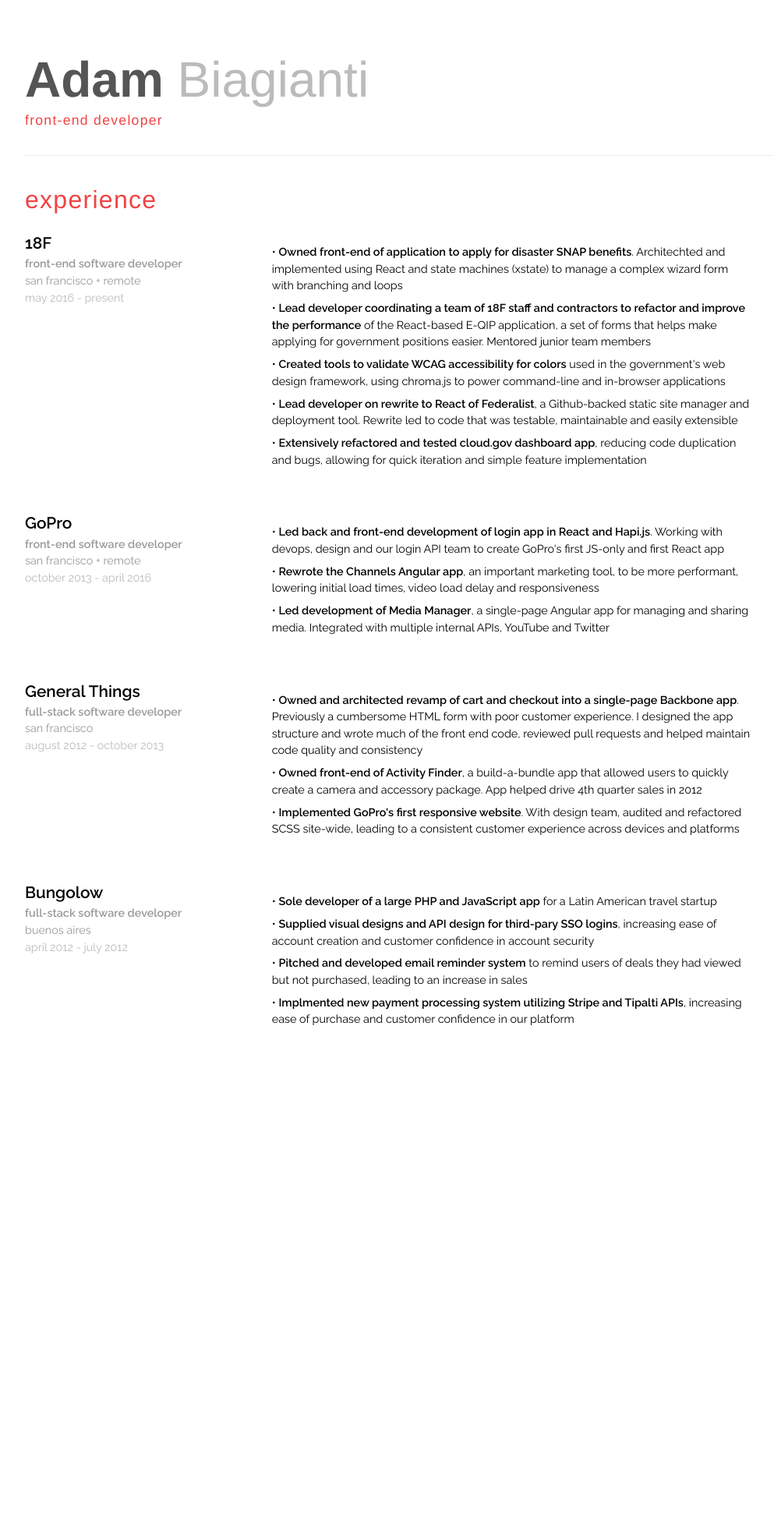
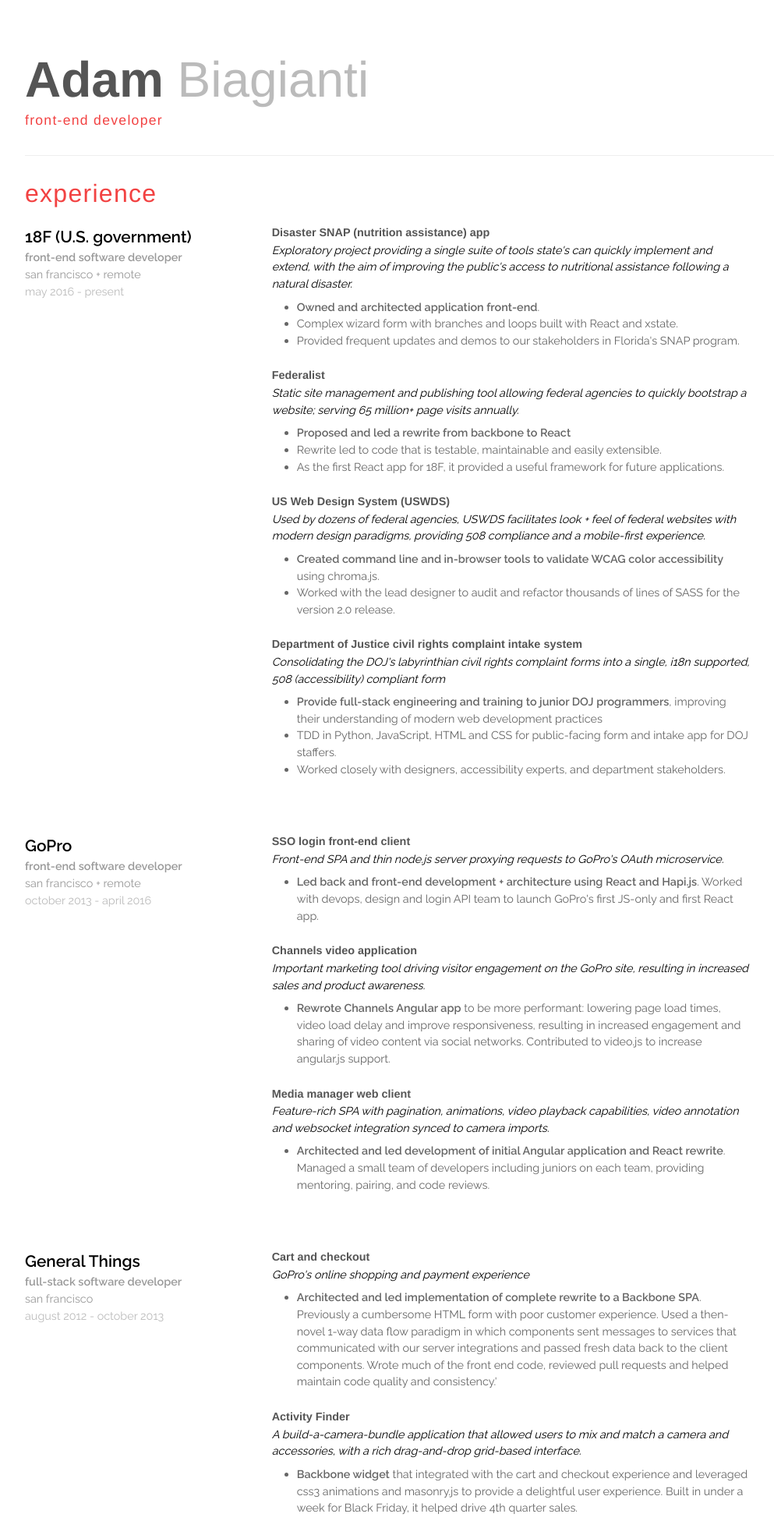
Before and after one commit to el-mapache/resume, a Jekyll site: the page built from index.html, in a window 1280 px wide. Shown: the whole page at 78% size, without its empty margins (96-1089 px from the left). Built offline with Jekyll 4.4.1, drawn with Linux system fonts in a browser that asks for light colours; before the commit the page ends 1325 px from its top, so only the background shows below that.

Commit message:
Updating layout and experience content

```diff
--- a/_data/experience.yml
+++ b/_data/experience.yml
@@ -1,46 +1,72 @@
-- job: 18F
+- job: 18F (U.S. government)
   location: san francisco + remote
   dates: may 2016 - present
   title: front-end software developer
-  skills: javascript, ruby on rails, html, css
-  hilites: [
-    '<b>Owned front-end of application to apply for disaster SNAP benefits</b>. Architechted and implemented using React and state machines (xstate) to manage a complex wizard form with branching and loops',
-    '<b>Lead developer coordinating a team of 18F staff and contractors to refactor and improve the performance</b> of the React-based E-QIP application, a set of forms that helps make applying for government positions easier. Mentored junior team members',
-    "<b>Created tools to validate WCAG accessibility for colors</b> used in the government's web design framework, using chroma.js to power command-line and in-browser applications",
-    '<b>Lead developer on rewrite to React of Federalist</b>, a Github-backed static site manager and deployment tool. Rewrite led to code that was testable, maintainable and easily extensible',
-    '<b>Extensively refactored and tested cloud.gov dashboard app</b>, reducing code duplication and bugs, allowing for quick iteration and simple feature implementation',
-  ]
+  skills: javascript, html, css, ruby on rails, python, docker
+  hilites:
+    - summary:
+        title: Disaster SNAP (nutrition assistance) app
+        statement: Exploratory project providing a single suite of tools state's can quickly implement and extend, with the aim of improving the public's access to nutritional assistance following a natural disaster.
+      duties: [
+        "<b>Owned and architected application front-end</b>.",
+        "Complex wizard form with branches and loops built with React and xstate.",
+        "Provided frequent updates and demos to our stakeholders in Florida's SNAP program."
+      ]
+    - summary:
+        title: Federalist
+        statement: "Static site management and publishing tool allowing federal agencies to quickly bootstrap a website; serving 65 million+ page visits annually."
+      duties: [
+        "<b>Proposed and led a rewrite from backbone to React</b>",
+        "Rewrite led to code that is testable, maintainable and easily extensible.",
+        "As the first React app for 18F, it provided a useful framework for future applications."
+      ]
+    - summary:
+        title: US Web Design System (USWDS)
+        statement: Used by dozens of federal agencies, USWDS facilitates look + feel of federal websites with modern design paradigms, providing 508 compliance and a mobile-first experience.
+      duties: [
+        "<b>Created command line and in-browser tools to validate WCAG color accessibility</b> using chroma.js.",
+        "Worked with the lead designer to audit and refactor thousands of lines of SASS for the version 2.0 release."
+      ]
+    - summary:
+        title:  Department of Justice civil rights complaint intake system
+        statement: Consolidating the DOJ's labyrinthian civil rights complaint forms into a single, i18n supported, 508 (accessibility) compliant form
+      duties: [
+        "<b>Provide full-stack engineering and training to junior DOJ programmers</b>, improving their understanding of modern web development practices",
+        "TDD in Python, JavaScript, HTML and CSS for public-facing form and intake app for DOJ staffers.",
+        "Worked closely with designers, accessibility experts, and department stakeholders."
+      ]
+
 
 - job: GoPro
   location: san francisco + remote
   dates: october 2013 - april 2016
   title: front-end software developer
-  skills: javascript, ruby on rails, html, css
-  hilites: [
-    '<b>Led back and front-end development of login app in React and Hapi.js</b>. Working with devops, design and our login API team to create GoPro''s first JS-only and first React app',
-    '<b>Rewrote the Channels Angular app</b>, an important marketing tool, to be more performant, lowering initial load times, video load delay and responsiveness',
-    '<b>Led development of Media Manager</b>, a single-page Angular app for managing and sharing media. Integrated with multiple internal APIs, YouTube and Twitter',
-  ]
+  skills: javascript, ruby on rails, html, css, docker
+  hilites:
+    - summary:
+        title: SSO login front-end client
+        statement: "Front-end SPA and thin node.js server proxying requests to GoPro's OAuth microservice."
+      duties: "<b>Led back and front-end development + architecture using React and Hapi.js</b>. Worked with devops, design and login API team to launch GoPro's first JS-only and first React app."
+    - summary:
+        title: Channels video application
+        statement: "Important marketing tool driving visitor engagement on the GoPro site, resulting in increased sales and product awareness."
+      duties: '<b>Rewrote Channels Angular app</b> to be more performant: lowering page load times, video load delay and improve responsiveness, resulting in increased engagement and sharing of video content via social networks. Contributed to video.js to increase angular.js support.'
+    - summary:
+        title: Media manager web client
+        statement: "Feature-rich SPA with pagination, animations, video playback capabilities, video annotation and websocket integration synced to camera imports."
+      duties: <b>Architected and led development of initial Angular application and React rewrite</b>. Managed a small team of developers including juniors on each team, providing mentoring, pairing, and code reviews.
 
 - job: General Things
   location: san francisco
   dates: august 2012 - october 2013
   title: full-stack software developer
   skills: javascript, ruby on rails, html, css
-  hilites: [
-    '<b>Owned and architected revamp of cart and checkout into a single-page Backbone app</b>. Previously a cumbersome HTML form with poor customer experience. I designed the app structure and wrote much of the front end code, reviewed pull requests and helped maintain code quality and consistency',
-    '<b>Owned front-end of Activity Finder</b>, a build-a-bundle app that allowed users to quickly create a camera and accessory package. App helped drive 4th quarter sales in 2012',
-    '<b>Implemented GoPro''s first responsive website</b>. With design team, audited and refactored SCSS site-wide, leading to a consistent customer experience across devices and platforms',
-  ]
-
-- job: Bungolow
-  location: buenos aires
-  dates: april 2012 - july 2012
-  title: full-stack software developer
-  skills: php, javascript, html, css
-  hilites: [
-    '<b>Sole developer of a large PHP and JavaScript app</b> for a Latin American travel startup',
-    '<b>Supplied visual designs and API design for third-pary SSO logins</b>, increasing ease of account creation and customer confidence in account security',
-    '<b>Pitched and developed email reminder system</b> to remind users of deals they had viewed but not purchased, leading to an increase in sales',
-    '<b>Implmented new payment processing system utilizing Stripe and Tipalti APIs</b>, increasing ease of purchase and customer confidence in our platform',
-  ]
+  hilites:
+    - summary:
+        title: Cart and checkout
+        statement: "GoPro's online shopping and payment experience"
+      duties: <b>Architected and led implementation of complete rewrite to a Backbone SPA</b>. Previously a cumbersome HTML form with poor customer experience. Used a then-novel 1-way data flow paradigm in which components sent messages to services that communicated with our server integrations and passed fresh data back to the client components. Wrote much of the front end code, reviewed pull requests and helped maintain code quality and consistency.'
+    - summary:
+        title: Activity Finder
+        statement: A build-a-camera-bundle application that allowed users to mix and match a camera and accessories, with a rich drag-and-drop grid-based interface.
+      duties: <b>Backbone widget</b> that integrated with the cart and checkout experience and leveraged css3 animations and masonry.js to provide a delightful user experience. Built in under a week for Black Friday, it helped drive 4th quarter sales.
--- a/_includes/basic/experience-item.html
+++ b/_includes/basic/experience-item.html
@@ -9,8 +9,22 @@
   </section>
   <section class="hilights">
     <ul class="experience-points">
-      {% for hilight in experience.hilites %}
-        <li class="experience-point">&bull; {{ hilight }}</li>
+      {% for hilite in experience.hilites %}
+        <li class="experience-point">
+          <h4 class="title">
+            <b>
+              {{ hilite.summary.title }}
+            </b>
+          </h4>
+          <p class="statement">
+            <em>{{ hilite.summary.statement }}</em>
+          </p>
+          <ul class="details">
+            {% for duty in hilite.duties %}
+              <li>{{ duty }}</li>
+            {% endfor %}
+          </ul>
+        </li>
       {% endfor %}
     </ul>
   </section>
--- a/css/basic.scss
+++ b/css/basic.scss
@@ -75,10 +75,6 @@
   color: $black;
 }
 
-ul {
-  list-style: none;
-}
-
 .resume {
   margin: 0 auto;
   width: $page-width;
@@ -131,7 +127,7 @@
 
 .experience-title {
   margin-bottom: $sm-offset;
-  margin-top: $med-offset;
+  margin-top: 1.5rem;
 }
 
 .experience-item {
@@ -151,9 +147,32 @@
 }
 
 .experience-points {
-  margin-top: $sm-offset;
+  list-style: none;
+  margin-top: 0;
 }
 
 .experience-point {
-  margin-bottom: 0.5em;
+  margin-bottom: 1.5rem;
+
+  .title {
+    color: $black;
+    font-family: $title-font;
+    margin-bottom: 0;
+    margin-top: 0;
+  }
+
+  .statement {
+    margin-top: 0;
+  }
+
+  .details {
+    color: #666;
+    list-style: initial;
+    margin-left: 2rem;
+    margin-top: .5rem;
+  }
 }
+
+.black {
+  color: $black;
+}
```
